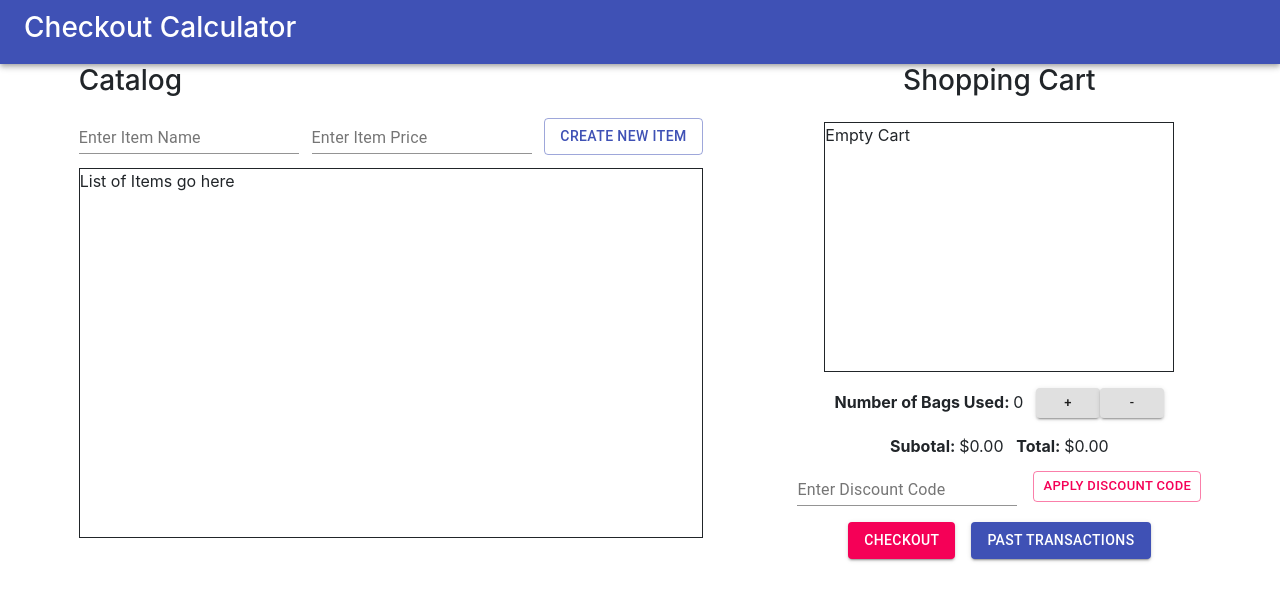
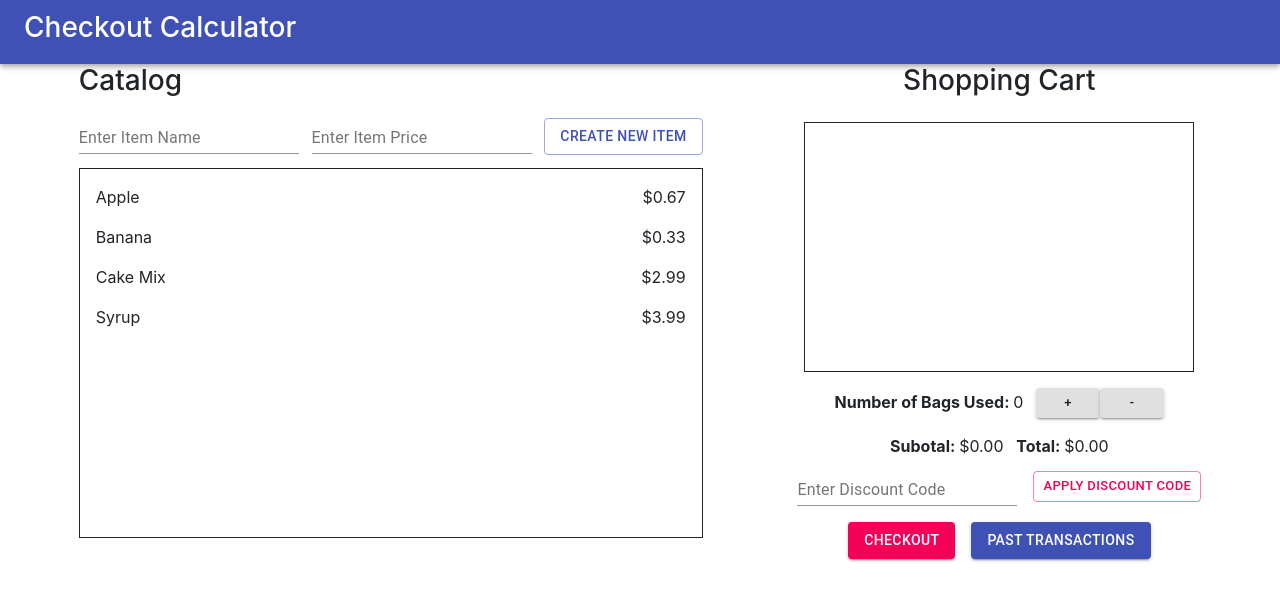
Before and after one commit to jj-kanu/price-calculator-web-app, a React (Create React App) app in the folder React/calculator/: page / in a window 1280 px wide. Shown: the top 600 px of the page. Built offline with nearby package versions, Linux system fonts and the light colour scheme.

Commit message:
Added Add-To-Cart Functionality with Hard-Coded Items

```diff
--- a/React/calculator/package.json
+++ b/React/calculator/package.json
@@ -10,7 +10,8 @@
     "bootstrap": "^4.1.1",
     "react": "^16.13.1",
     "react-dom": "^16.13.1",
-    "react-scripts": "3.4.3"
+    "react-scripts": "3.4.3",
+    "react-window": "^1.8.5"
   },
   "scripts": {
     "start": "react-scripts start",
--- a/React/calculator/src/components/calculator.jsx
+++ b/React/calculator/src/components/calculator.jsx
@@ -4,6 +4,13 @@ import Grid from "@material-ui/core/Grid";
 import AppBar from "@material-ui/core/AppBar";
 import Toolbar from "@material-ui/core/Toolbar";
 import TextField from "@material-ui/core/TextField";
+import List from "@material-ui/core/List";
+import ListItem from "@material-ui/core/ListItem";
+import ListItemText from "@material-ui/core/ListItemText";
+import Divider from "@material-ui/core/Divider";
+import IconButton from "@material-ui/core/IconButton";
+import { FixedSizeList } from "react-window";
+
 import Input from "@material-ui/core/Input";
 import InputLabel from "@material-ui/core/InputLabel";
 import Box from "@material-ui/core/Box";
@@ -14,21 +21,60 @@ class Calculator extends Component {
     number_of_items: 0,
     subtotal: 0.0,
     bags_used: 0,
+    catalog: [
+      { name: "Apple", price: 0.67 },
+      { name: "Banana", price: 0.33 },
+      { name: "Cake Mix", price: 2.99 },
+      { name: "Syrup", price: 3.99 },
+    ],
+    cart: [],
   };
 
-  //   constructor() {
-  //     super();
-  //     this.bagIncrement = this.bagIncrement.bind(this);
-  //     this.bagDecrement = this.bagDecrement.bind(this);
-  //   }
-
-  bagIncrement = () => {
+  /*
+  addItemToCatalog = () => {
     //console.log("Increment Clicked");
     this.setState({ bags_used: this.state.bags_used + 1 });
     this.setState({ subtotal: this.state.subtotal + 0.05 });
   };
+
+  itemIncrement = () => {
+    cart: [
+        ...this.state.cart,
+        { name: itemName, price: itemPrice, quantity: 1 },
+      ],
+    this.setState({ subtotal: this.state.subtotal + 0.05 });
+  };
+  itemDecrement = () => {
+    //console.log("Increment Clicked");
+    if (this.state.bags_used >= 1) {
+      this.setState({ bags_used: this.state.bags_used - 1 });
+      this.setState({ subtotal: this.state.subtotal - 0.05 });
+    };
+
+
+    removeItem = () => {
+        //console.log("Increment Clicked");
+        if (this.state.bags_used >= 1) {
+        this.setState({ bags_used: this.state.bags_used - 1 });
+        this.setState({ subtotal: this.state.subtotal - 0.05 });
+        };
+  */
+
+  addToCart = (itemName, itemPrice) => {
+    this.setState({
+      cart: [
+        ...this.state.cart,
+        { name: itemName, price: itemPrice, quantity: 1 },
+      ],
+    });
+    this.setState({ subtotal: this.state.subtotal + itemPrice });
+  };
+
+  bagIncrement = () => {
+    this.setState({ bags_used: this.state.bags_used + 1 });
+    this.setState({ subtotal: this.state.subtotal + 0.05 });
+  };
   bagDecrement = () => {
-    //console.log("Increment Clicked");
     if (this.state.bags_used >= 1) {
       this.setState({ bags_used: this.state.bags_used - 1 });
       this.setState({ subtotal: this.state.subtotal - 0.05 });
@@ -70,13 +116,26 @@ class Calculator extends Component {
                 Create New Item
               </Button>
             </form>
+
+            {/*Catalog*/}
             <Box
               style={{ marginTop: "0.8rem" }}
               Topwidth={600}
               height={370}
               border={1}
             >
-              List of Items go here
+              <List component="nav">
+                {this.state.catalog.map((item) => (
+                  <ListItem
+                    button
+                    onClick={(e) => this.addToCart(item.name, item.price)}
+                  >
+                    {" "}
+                    {item.name}
+                    <text style={{ marginLeft: "auto" }}>${item.price}</text>
+                  </ListItem>
+                ))}
+              </List>
             </Box>
           </Grid>
 
@@ -86,12 +145,25 @@ class Calculator extends Component {
               <Grid item>
                 <h3>Shopping Cart</h3>
               </Grid>
+
+              {/*Shopping Cart*/}
               <Grid item xs={12} height="20rem">
-                <Box width={350} height={250} border={1}>
-                  {this.formatNumberOfItems()}
+                <Box width={390} height={250} border={1}>
+                  <List component="nav">
+                    {this.state.cart.map((item) => (
+                      <ListItem button>
+                        {" "}
+                        {item.name}
+                        <text style={{ marginLeft: "auto" }}>
+                          ${item.price} x{item.quantity}
+                        </text>
+                      </ListItem>
+                    ))}
+                  </List>
                 </Box>
               </Grid>
 
+              {/*Add Bags*/}
               <Grid item>
                 <text style={{ fontWeight: "bold" }}>
                   Number of Bags Used:{" "}
@@ -158,8 +230,26 @@ class Calculator extends Component {
 
   formatNumberOfItems() {
     const { number_of_items } = this.state;
-    return number_of_items == 0 ? "Empty Cart" : number_of_items;
+    return number_of_items === 0 ? "Empty Cart" : number_of_items;
   }
+
+  /*
+
+  renderRow(props) {
+    const { index, style } = props;
+
+    return (
+      <ListItem button style={style} key={index}>
+        <ListItemText primary={`Item ${index + 1}`} />
+      </ListItem>
+    );
+  }
+
+  renderRow.propTypes = {
+    index: PropTypes.number.isRequired,
+    style: PropTypes.object.isRequired,
+  };
+  */
 }
 
 export default Calculator;
```
Also changed, not shown: 1 other file (tests, documents, lock files or other folders).
